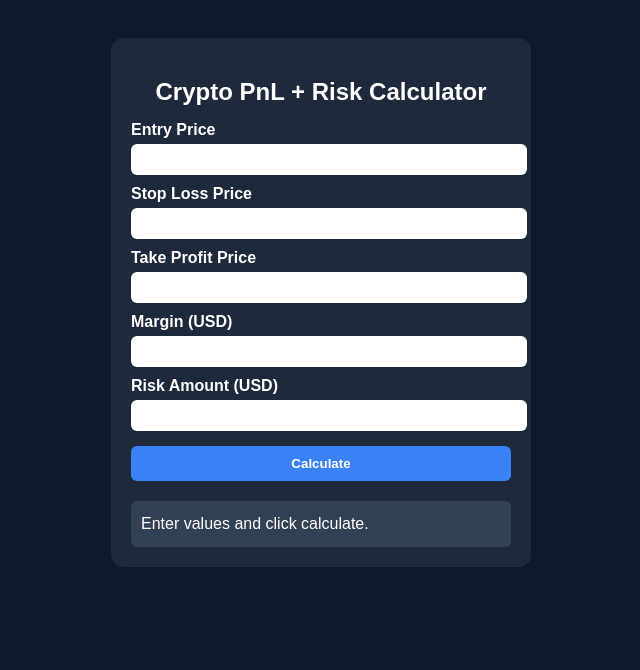
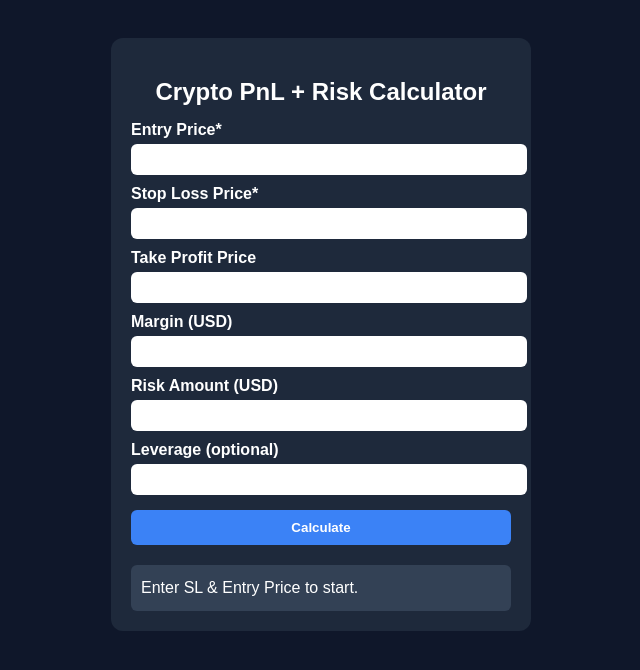
Before and after one commit to Cyedapx/Crypto-Position-Calculator, a Flask app: page / in a window 1280 px wide. Shown: the top 670 px of the page, without its empty margins (319-959 px from the left). Run offline with Flask 3, Linux system fonts and the light colour scheme.

Commit message:
Update index.html

```diff
--- a/templates/index.html
+++ b/templates/index.html
@@ -64,10 +64,10 @@
 <div class="calculator">
     <h2>Crypto PnL + Risk Calculator</h2>
 
-    <label>Entry Price</label>
+    <label>Entry Price*</label>
     <input type="number" id="entryPrice" step="0.0000001">
 
-    <label>Stop Loss Price</label>
+    <label>Stop Loss Price*</label>
     <input type="number" id="slPrice" step="0.0000001">
 
     <label>Take Profit Price</label>
@@ -79,10 +79,13 @@
     <label>Risk Amount (USD)</label>
     <input type="number" id="riskAmount" step="0.01">
 
+    <label>Leverage (optional)</label>
+    <input type="number" id="leverage" step="0.01">
+
     <button onclick="calculatePnL()">Calculate</button>
 
     <div class="result" id="resultBox">
-        Enter values and click calculate.
+        Enter SL & Entry Price to start.
     </div>
 </div>
 
@@ -93,36 +96,42 @@ function calculatePnL() {
     let tp = parseFloat(document.getElementById("tpPrice").value);
     let margin = parseFloat(document.getElementById("margin").value);
     let riskAmount = parseFloat(document.getElementById("riskAmount").value);
+    let leverageInput = parseFloat(document.getElementById("leverage").value);
 
-    if (!entry || !sl || !tp || !margin || !riskAmount) {
-        document.getElementById("resultBox").innerHTML = "⚠ Please fill in all fields.";
+    // Require at least SL & Entry
+    if (!entry || !sl) {
+        document.getElementById("resultBox").innerHTML = "⚠ Please fill in at least Entry Price and Stop Loss.";
         return;
     }
 
-    // % change to SL & TP
+    // Calculate % change to SL & TP
     let lossPct = Math.abs((sl - entry) / entry);
-    let profitPct = Math.abs((tp - entry) / entry);
+    let profitPct = tp ? Math.abs((tp - entry) / entry) : null;
 
-    // Calculate leverage needed for the desired risk
-    let leverage = riskAmount / (margin * lossPct);
+    let leverage, posSize, lossUSD, profitUSD, lossROI, profitROI;
 
-    // Position size
-    let posSize = margin * leverage;
+    // Only calculate if margin & risk are provided
+    if (margin && riskAmount) {
+        leverage = leverageInput ? leverageInput : (riskAmount / (margin * lossPct));
+        posSize = margin * leverage;
+        lossUSD = lossPct * posSize;
+        profitUSD = profitPct ? profitPct * posSize : null;
+        lossROI = (lossUSD / margin) * 100;
+        profitROI = profitUSD ? (profitUSD / margin) * 100 : null;
 
-    // PnL in USD
-    let lossUSD = lossPct * posSize;
-    let profitUSD = profitPct * posSize;
-
-    // ROI %
-    let lossROI = (lossUSD / margin) * 100;
-    let profitROI = (profitUSD / margin) * 100;
-
-    document.getElementById("resultBox").innerHTML = `
-        🎯 Recommended Leverage: <b>${leverage.toFixed(2)}×</b><br>
-        💼 Position Size: $${posSize.toFixed(2)}<br>
-        📉 Loss at SL: $${lossUSD.toFixed(2)} (${lossROI.toFixed(2)}% ROI)<br>
-        📈 Profit at TP: $${profitUSD.toFixed(2)} (${profitROI.toFixed(2)}% ROI)
-    `;
+        document.getElementById("resultBox").innerHTML = `
+            🎯 Leverage: <b>${leverage.toFixed(2)}×</b><br>
+            💼 Position Size: $${posSize.toFixed(2)}<br>
+            📉 Loss at SL: $${lossUSD.toFixed(2)} (${lossROI.toFixed(2)}% ROI)<br>
+            ${tp ? `📈 Profit at TP: $${profitUSD.toFixed(2)} (${profitROI.toFixed(2)}% ROI)` : ""}
+        `;
+    } else {
+        document.getElementById("resultBox").innerHTML = `
+            📉 Loss % from Entry to SL: ${(lossPct * 100).toFixed(2)}%<br>
+            ${tp ? `📈 Profit % from Entry to TP: ${(profitPct * 100).toFixed(2)}%` : ""}
+            <br>ℹ Add Margin & Risk Amount for full PnL details.
+        `;
+    }
 }
 </script>
 
```
